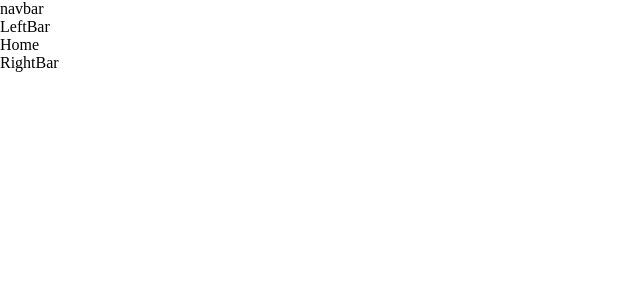
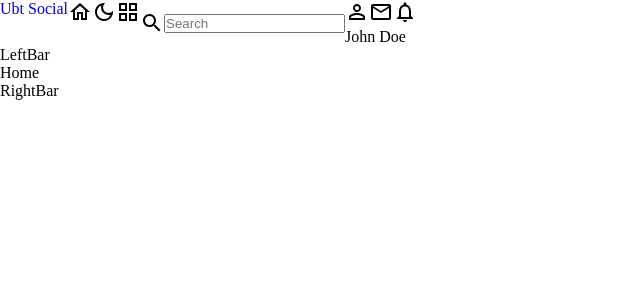
Before and after one commit to rBujar/UbtSocial, a React (Vite) app: page / in a window 1280 px wide. Shown: the top 300 px of the page, without its empty margins (0-640 px from the left). Built offline with nearby package versions, Linux system fonts and the light colour scheme.

Commit message:
starting with navbar

```diff
--- a/src/components/navbar/Navbar.jsx
+++ b/src/components/navbar/Navbar.jsx
@@ -7,10 +7,36 @@ import NotificationsOutlinedIcon from '@mui/icons-material/NotificationsOutlined
 import EmailOutlinedIcon from '@mui/icons-material/EmailOutlined';
 import PersonOutlineOutlinedIcon from '@mui/icons-material/PersonOutlineOutlined';
 import SearchOutlinedIcon from '@mui/icons-material/SearchOutlined';
+import { Link } from "react-router-dom";
+
 
 const navbar = () => {
   return (
-    <div>navbar</div>
+    <div>
+      <div className="navbar">
+        <div className="left">
+          <Link to="/" style={{textDecoration: "none"}}>
+          <span>Ubt Social</span>
+          </Link>
+          <HomeOutlinedIcon/>
+          <DarkModeOutlinedIcon/>
+          <GridViewOutlinedIcon/>
+          <div className="search">
+            <SearchOutlinedIcon/>
+            <input type="text" placeholder="Search"/>
+          </div>
+          </div>
+        <div className="right">
+          <PersonOutlineOutlinedIcon/>
+          <EmailOutlinedIcon/>
+          <NotificationsOutlinedIcon/>
+          <div className="user">
+            {/* <img src="https://images.pexels.com/photos/3228727/pexels-photo-3228727.jpeg?auto=compress&cs=tinysrgb&w=1600" alt="" /> */}
+            <span>John Doe</span>
+          </div>
+        </div>
+        </div>
+    </div>
   )
 }
 
--- a/src/components/navbar/navbar.scss
+++ b/src/components/navbar/navbar.scss
@@ -0,0 +1,32 @@
+.navbar{
+    display: flex;
+
+
+    .left{
+        display: flex;
+        span{
+
+        }
+
+        .search{
+            display: flex;
+            align-items: center;
+            input{
+
+            }
+        }
+    }
+
+    .right{
+
+        .user{
+
+            img{
+
+            }
+            span{
+
+            }
+        }
+    }
+}
```
